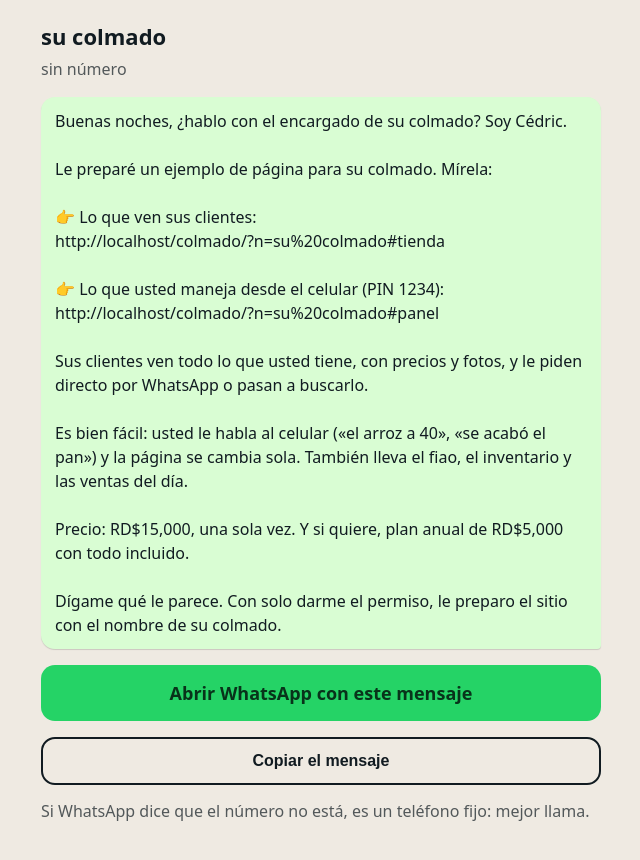
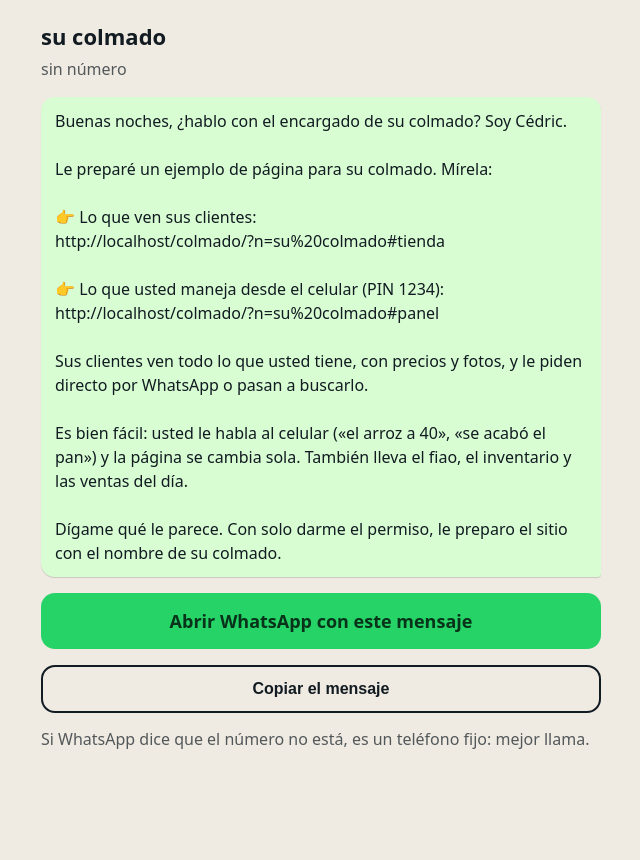
Before and after one commit to cedricbehmann-afk/kapicua-colmados, a plain HTML site: page public/enviar/index.html in a window 1280 px wide. Shown: the whole page, without its empty margins (319-959 px from the left). After the commit the page ends 807 px from the top, so only its background shows below. Drawn offline with Linux system fonts and the light colour scheme.

Commit message:
Propuesta WhatsApp sin precio (se habla después de la primera respuesta)
Co-Authored-By: Claude Opus 5.5 <noreply@anthropic.com>
Claude-Session: https://claude.ai/code/session_01DognAtJ6hQwm6woh8EjtYM

```diff
--- a/public/enviar/index.html
+++ b/public/enviar/index.html
@@ -58,8 +58,6 @@ ${HOOK[hook]||HOOK.gen}
 
 Es bien fácil: usted le habla al celular («el arroz a 40», «se acabó el pan») y la página se cambia sola. También lleva el fiao, el inventario y las ventas del día.
 
-Precio: RD$15,000, una sola vez. Y si quiere, plan anual de RD$5,000 con todo incluido.
-
 Dígame qué le parece. Con solo darme el permiso, le preparo el sitio con el nombre de ${name}.`;
 document.getElementById('t').textContent=name;
 document.getElementById('s').textContent=(zone?zone+' · ':'')+(tel?'+'+tel:'sin número');
```
